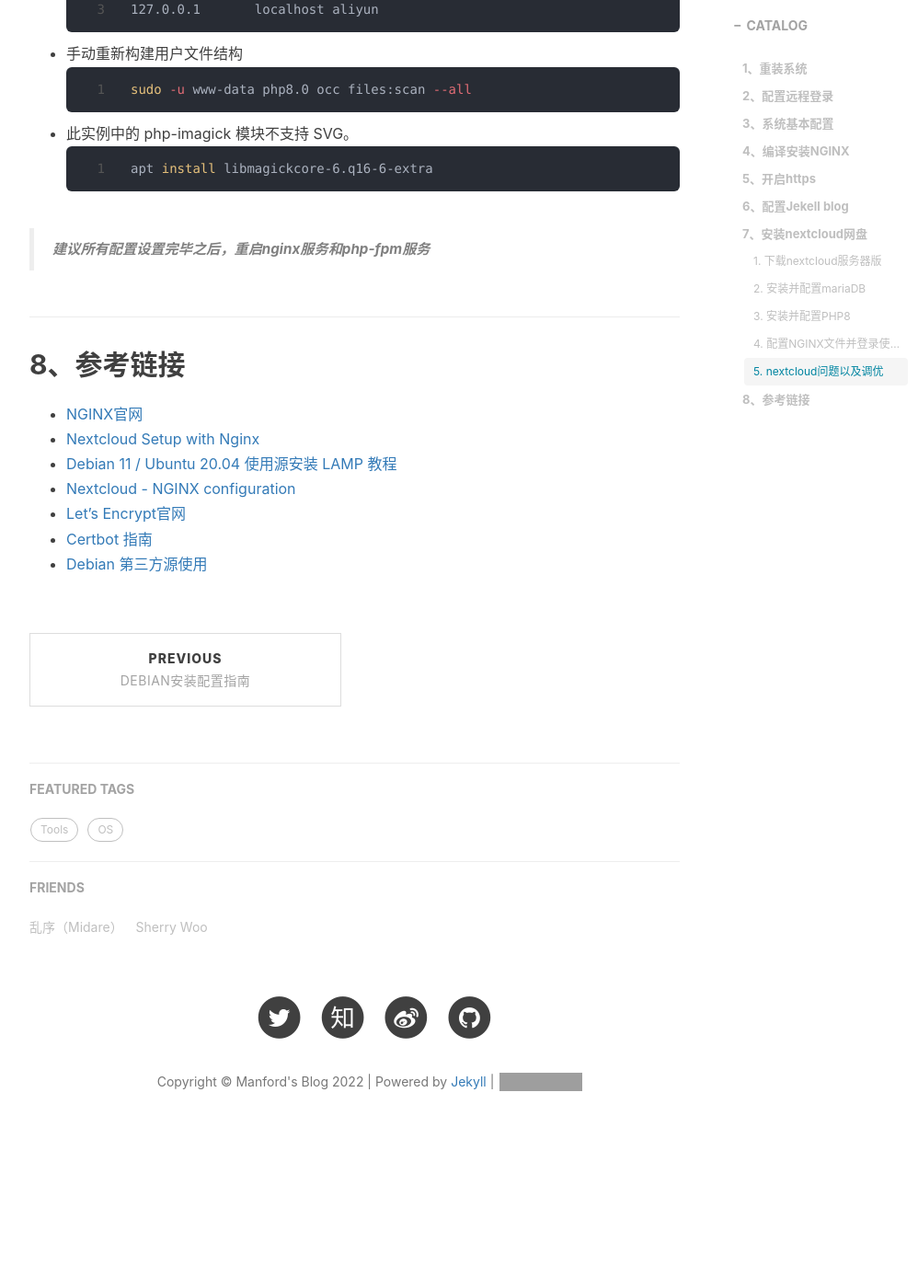
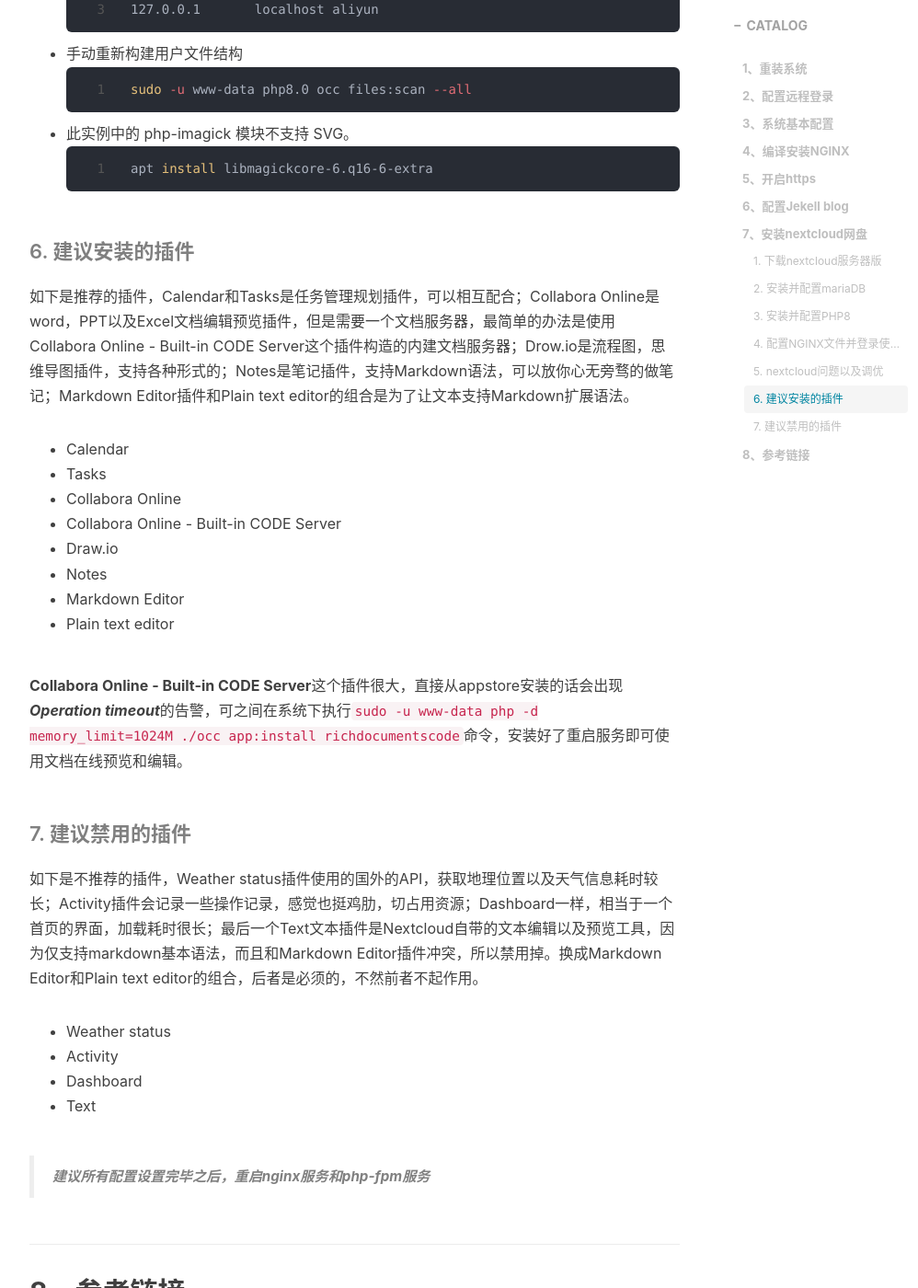
Before and after one commit to mffan0922/blog, a Jekyll site: the page built from _posts/2022-03-29-debian-server.md, in a window 1280 px wide and 1400 px high, scrolled down 8736 px. Shown: the whole window at 92% size, without its empty margins (233-1231 px from the left). Built offline with Jekyll 4.4.1, drawn with Linux system fonts in a browser that asks for light colours; before the commit the page ends 10016 px from its top, so only the background shows below that; grey boxes are pictures that could not be loaded.

Commit message:
[modify]: add plugins part of nextcloud

````diff
--- a/_posts/2022-03-29-debian-server.md
+++ b/_posts/2022-03-29-debian-server.md
@@ -326,6 +326,30 @@ sudo -u www-data php8.0 occ files:scan --all
 apt install libmagickcore-6.q16-6-extra
 ```
 
+#### 6. 建议安装的插件
+
+如下是推荐的插件，Calendar和Tasks是任务管理规划插件，可以相互配合；Collabora Online是word，PPT以及Excel文档编辑预览插件，但是需要一个文档服务器，最简单的办法是使用Collabora Online - Built-in CODE Server这个插件构造的内建文档服务器；Drow.io是流程图，思维导图插件，支持各种形式的；Notes是笔记插件，支持Markdown语法，可以放你心无旁骛的做笔记；Markdown Editor插件和Plain text editor的组合是为了让文本支持Markdown扩展语法。
+
+  * Calendar
+  * Tasks
+  * Collabora Online
+  * Collabora Online - Built-in CODE Server
+  * Draw.io
+  * Notes
+  * Markdown Editor
+  * Plain text editor
+
+**Collabora Online - Built-in CODE Server**这个插件很大，直接从appstore安装的话会出现***Operation timeout***的告警，可之间在系统下执行`sudo -u www-data php -d memory_limit=1024M ./occ app:install richdocumentscode`命令，安装好了重启服务即可使用文档在线预览和编辑。
+
+#### 7. 建议禁用的插件
+
+如下是不推荐的插件，Weather status插件使用的国外的API，获取地理位置以及天气信息耗时较长；Activity插件会记录一些操作记录，感觉也挺鸡肋，切占用资源；Dashboard一样，相当于一个首页的界面，加载耗时很长；最后一个Text文本插件是Nextcloud自带的文本编辑以及预览工具，因为仅支持markdown基本语法，而且和Markdown Editor插件冲突，所以禁用掉。换成Markdown Editor和Plain text editor的组合，后者是必须的，不然前者不起作用。
+
+  * Weather status
+  * Activity
+  * Dashboard
+  * Text
+
 
 > **建议所有配置设置完毕之后，重启nginx服务和php-fpm服务**
 
````
